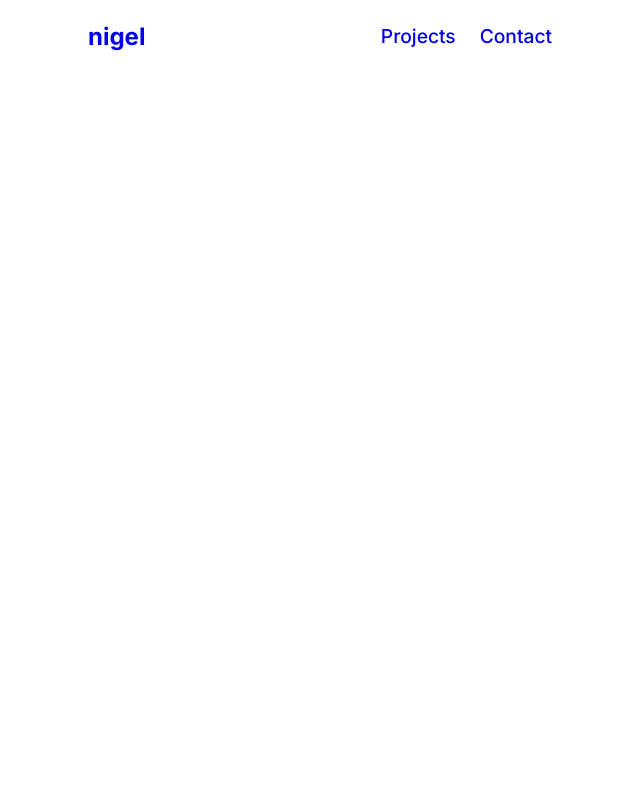
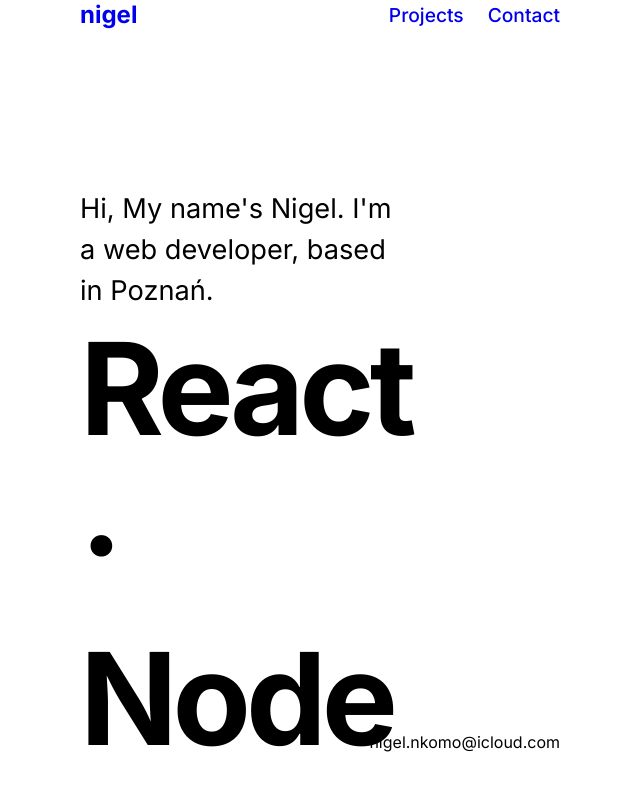
Before and after one commit to Nigel-Nkomo/nigel-nkomo, a React (Create React App) app: page / in a window 1280 px wide. Shown: the top 790 px of the page, without its empty margins (320-960 px from the left). Built offline with nearby package versions, Linux system fonts and the light colour scheme.

Commit message:
add home section

```diff
--- a/public/index.html
+++ b/public/index.html
@@ -17,6 +17,8 @@
       href="https://fonts.googleapis.com/css2?family=Inter:wght@400;500;700&display=swap"
       rel="stylesheet"
     />
+
+    <link rel="stylesheet" href="./styles.css" />
   </head>
   <body>
     <div id="root"></div>
--- /dev/null
+++ b/public/styles.css
@@ -0,0 +1,5 @@
+* {
+  margin: 0;
+  padding: 0;
+  box-sizing: border-box;
+}
--- a/src/App.js
+++ b/src/App.js
@@ -1,9 +1,11 @@
 import Nav from "./components/Nav/Nav";
+import Home from "./components/Home/Home";
 
 export default function App() {
   return (
     <>
       <Nav />
+      <Home />
     </>
   );
 }
--- /dev/null
+++ b/src/components/Home/Home.js
@@ -0,0 +1,17 @@
+import styles from "./Home.module.css";
+
+export default function Home() {
+  return (
+    <section id="home" className={styles.home}>
+      <div className={styles.textBox}>
+        <p className={styles.pText}>
+          Hi, My name's Nigel. I'm a web developer, based in Poznań.
+        </p>
+        <h1 className={styles.hText}>React · Node</h1>
+      </div>
+      <div className={styles.email}>
+        <p>nigel.nkomo@icloud.com</p>
+      </div>
+    </section>
+  );
+}
--- /dev/null
+++ b/src/components/Home/Home.module.css
@@ -0,0 +1,34 @@
+.home {
+  font-family: "Inter", sans-serif;
+  margin: 0 25rem;
+  display: grid;
+  grid-template-columns: repeat(4, 1fr);
+  column-gap: 2rem;
+}
+
+.textBox {
+  margin-top: 10rem;
+  grid-column: 1 / 4;
+  display: flex;
+  flex-direction: column;
+  justify-content: space-between;
+}
+
+.email {
+  grid-column: 4 / 5;
+  display: flex;
+  align-items: end;
+  justify-content: end;
+  padding: 1.5rem 0;
+}
+
+.pText {
+  font-size: 1.7rem;
+  line-height: 1.5;
+  width: 20rem;
+}
+
+.hText {
+  font-size: 8rem;
+  letter-spacing: -5px;
+}
```
